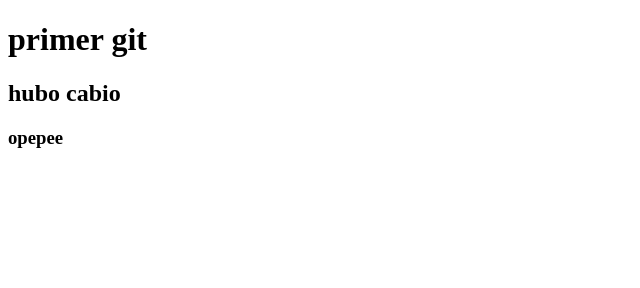
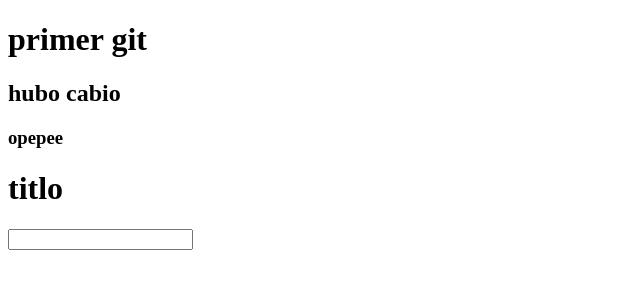
Before and after one commit to ivannf1997/repositorio, a plain HTML site: page index.html in a window 1280 px wide. Shown: the whole page, without its empty margins (0-640 px from the left). Drawn offline with Linux system fonts and the light colour scheme.

Commit message:
aguregue ahora ultimo

```diff
--- a/index.html
+++ b/index.html
@@ -11,7 +11,7 @@
     <h1>primer git</h1>
     <h2>hubo cabio</h2>
     <h3>opepee</h3>
-
-
+    <h1> titlo </h1>
+    <input type="">
 </body>
 </html>
```
